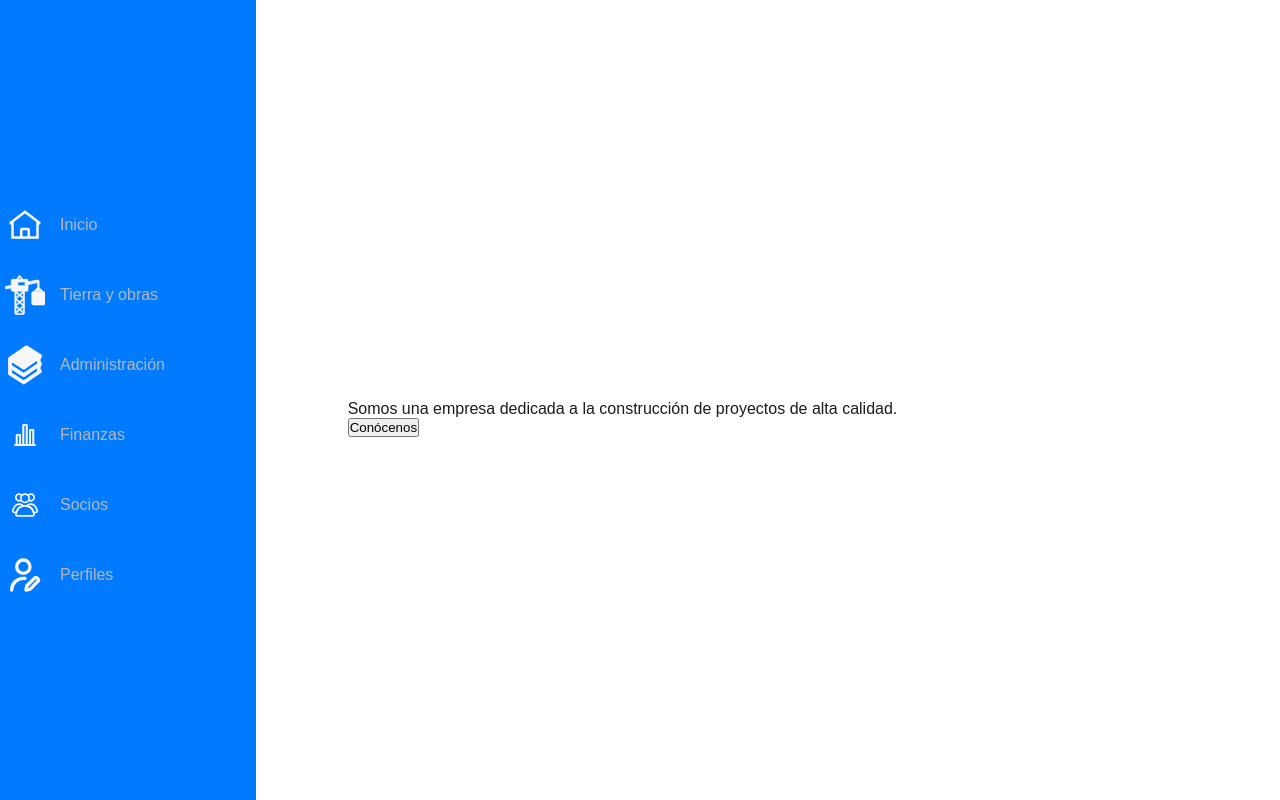
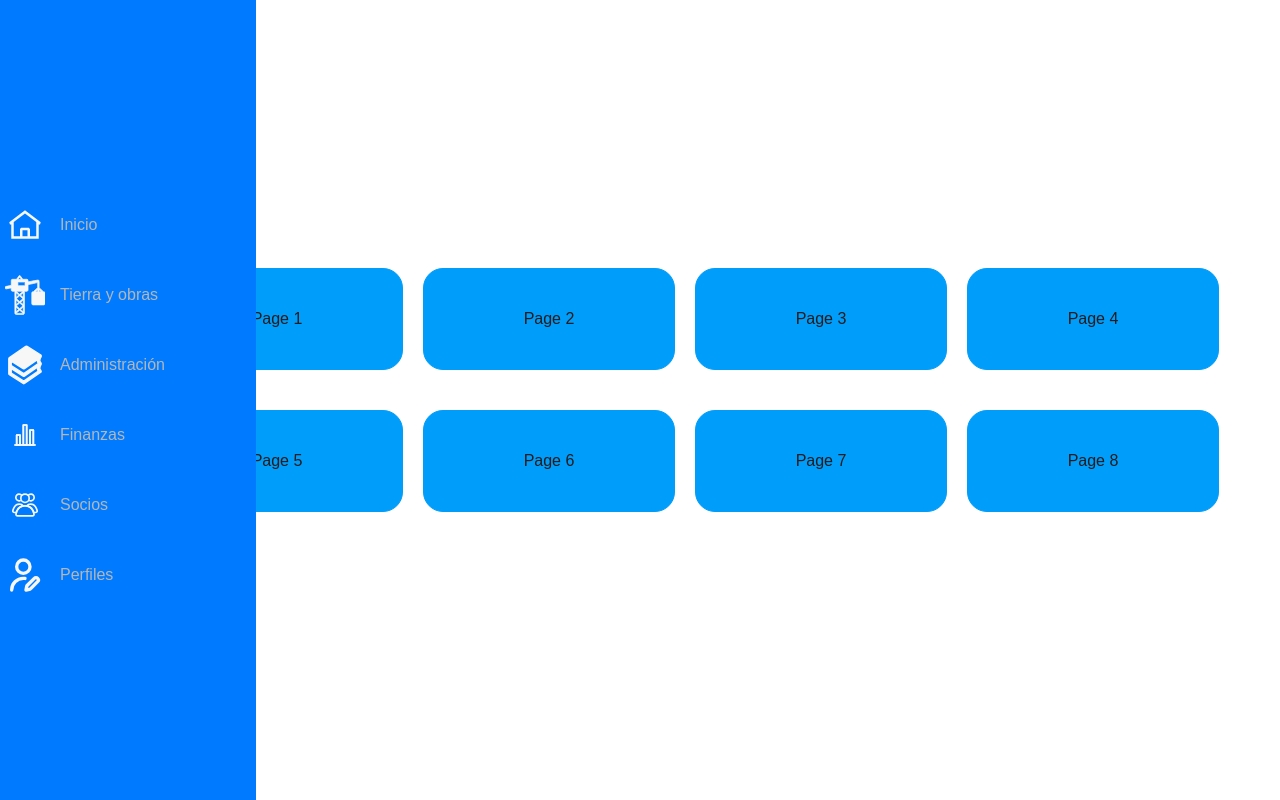
Before and after one commit to TKN05/coopteba2, a React (Create React App) app: page / in a window 1280 px wide. Built offline with nearby package versions, Linux system fonts and the light colour scheme.

Commit message:
pages subproyectos

```diff
--- a/src/App.css
+++ b/src/App.css
@@ -153,3 +153,68 @@ select {
   border-color: #009efa;
   margin-bottom: 20px;
 } */
+
+/* src/App.css */
+
+/* Estilos generales de la aplicación */
+
+.app-container {
+  display: flex;
+  flex-direction: column;
+  min-height: 100vh;
+}
+
+.main-content {
+  flex: 1;
+  display: flex;
+  justify-content: center;
+  align-items: center;
+}
+
+/* src/App.css */
+
+/* Estilos generales de la aplicación */
+
+.app-container {
+  display: flex;
+  flex-direction: column;
+  min-height: 100vh;
+}
+
+.main-content {
+  flex: 1;
+  display: flex;
+  justify-content: center;
+  align-items: center;
+}
+
+/* Estilos para la disposición de las cajas (boxes) */
+
+.boxes-container {
+  display: flex;
+  flex-wrap: wrap;
+  justify-content: center;
+  align-items: center;
+  gap: 20px; /* Espacio entre las cajas */
+  padding: 20px;
+  width: 100%; /* Ancho suficiente para 4 cajas de 100px + 3 espacios de gap */
+  margin: auto; /* Centra el contenedor */
+}
+
+.box {
+  width: 250px; /* Ancho de la caja */
+  height: 100px; /* Alto de la caja */
+  border-radius: 20px;
+  display: flex;
+  justify-content: center;
+  align-items: center;
+  background-color: #009efa;
+  border: 1px solid #009efa;
+  cursor: pointer;
+  transition: background-color 0.3s;
+  margin-bottom: 20px; /* Espacio inferior para separar las filas */
+}
+
+.box:hover {
+  background-color: #0075fa;
+}
--- a/src/App.js
+++ b/src/App.js
@@ -1,20 +1,32 @@
+// src/App.js
 import React from 'react';
 import { BrowserRouter as Router, Route, Routes } from 'react-router-dom';
 import Home from './pages/Home';
 import Proyectos from './pages/Proyectos';
 import SociosPage from './pages/SociosPage';
+ import Page1 from './pages/Proyectos';
+ import Page2 from './pages/Proyectos';
+ import Page3 from './pages/Proyectos';
+ import Page4 from './pages/Proyectos';
+ import Page5 from './pages/Proyectos';
+ import Page6 from './pages/Proyectos';
 import './App.css'; // Asegúrate de tener tu archivo CSS para estilos
 
 function App() {
   return (
     <Router>
       <div className="app-container">
-        {/* Contenido principal */}
         <main className="main-content">
           <Routes>
             <Route exact path="/" element={<Home />} />
             <Route path="/proyectos" element={<Proyectos />} />
             <Route path="/SociosPage" element={<SociosPage />} />
+            <Route path="/proyectos" element={<Page1 />} />
+            <Route path="/proyectos" element={<Page2 />} />
+            <Route path="/proyectos" element={<Page3 />} />
+            <Route path="/proyectos" element={<Page4 />} />
+            <Route path="/proyectos" element={<Page5 />} />
+            <Route path="/proyectos" element={<Page6 />} />
           </Routes>
         </main>
       </div>
--- a/src/pages/Home.js
+++ b/src/pages/Home.js
@@ -1,14 +1,29 @@
+// src/pages/Home.js
 import React from 'react';
-import '../App.css'; // Asegúrate de tener tu archivo CSS para estilos
-import Nav from '../components/Nav'; // Importamos el componente Nav
+import { useNavigate } from 'react-router-dom';
+import Nav from '../components/Nav'; // Importa el componente Nav
+import '../App.css'; // Importa el archivo CSS de estilos si es necesario
 
 function Home() {
+  const navigate = useNavigate();
+
+  const handleRedirect = (path) => {
+    navigate(path);
+  };
+
   return (
     <div>
-      <h1>Bienvenido a Constructora Esteban Quito</h1>
-      <p>Somos una empresa dedicada a la construcción de proyectos de alta calidad.</p>
-      <Nav />
-      <button>Conócenos</button>
+      <Nav /> {/* Aquí se añade el componente Nav */}
+      <div className="boxes-container">
+        <div className="box" onClick={() => handleRedirect('/page1')}>Page 1</div>
+        <div className="box" onClick={() => handleRedirect('/page2')}>Page 2</div>
+        <div className="box" onClick={() => handleRedirect('/page3')}>Page 3</div>
+        <div className="box" onClick={() => handleRedirect('/page4')}>Page 4</div>
+        <div className="box" onClick={() => handleRedirect('/page5')}>Page 5</div>
+        <div className="box" onClick={() => handleRedirect('/page6')}>Page 6</div>
+        <div className="box" onClick={() => handleRedirect('/page7')}>Page 7</div>
+        <div className="box" onClick={() => handleRedirect('/page8')}>Page 8</div>
+      </div>
     </div>
   );
 }
--- a/src/pages/SociosPage.js
+++ b/src/pages/SociosPage.js
@@ -1,50 +1,81 @@
 import React, { useState } from 'react';
 import '../App.css'; // Importa el archivo CSS de estilos si es necesario
 import Nav from '../components/Nav';
+
 function SociosPage() {
   const [busqueda, setBusqueda] = useState('');
-
-  // Definir los nombres de los campos que quieres mostrar
-  const camposSocio = ['numero', 'nombre', 'apellido', 'dni', 'telefono', 'miembrosGrupo'];
-
-  // Datos de ejemplo (puedes cargarlos desde una API o donde sea necesario)
-  const sociosData = [
+  const [socios, setSocios] = useState([
     { numero: 1, nombre: 'Juan', apellido: 'Perez', dni: '12345678', telefono: '123456789', miembrosGrupo: 3 },
     { numero: 2, nombre: 'María', apellido: 'García', dni: '87654321', telefono: '987654321', miembrosGrupo: 2 },
     // Agrega más objetos según sea necesario
-  ];
+  ]);
+  const [nuevoSocio, setNuevoSocio] = useState({ numero: '', nombre: '', apellido: '', dni: '', telefono: '', miembrosGrupo: '' });
+  const [mostrarFormulario, setMostrarFormulario] = useState(false);
+  const [socioSeleccionado, setSocioSeleccionado] = useState(null);
+  const [mostrarOpciones, setMostrarOpciones] = useState(false);
 
-  // Filtrar datos según el término de búsqueda
+  const camposSocio = ['numero', 'nombre', 'apellido', 'dni', 'telefono', 'miembrosGrupo'];
+
+  const handleBuscar = (e) => {
+    setBusqueda(e.target.value);
+  };
+
   const filtrarSocios = (socio) => {
     return camposSocio.some((campo) =>
       socio[campo].toString().toLowerCase().includes(busqueda.toLowerCase())
     );
   };
 
-  const sociosFiltrados = sociosData.filter(filtrarSocios);
+  const sociosFiltrados = socios.filter(filtrarSocios);
+
+  const handleSeleccionarSocio = (socio) => {
+    setSocioSeleccionado(socio);
+    setMostrarOpciones(true);
+  };
+
+  const handleModificar = () => {
+    if (socioSeleccionado) {
+      console.log('Modificar', socioSeleccionado);
+      // Aquí puedes agregar la lógica para modificar el socio
+    }
+    setMostrarOpciones(false);
+  };
+
+  const handleEliminar = () => {
+    if (socioSeleccionado) {
+      setSocios(socios.filter(s => s !== socioSeleccionado));
+      console.log('Eliminar', socioSeleccionado);
+    }
+    setMostrarOpciones(false);
+  };
+
+  const handleAgregarSocio = () => {
+    setSocios([...socios, { ...nuevoSocio, numero: socios.length + 1 }]);
+    setNuevoSocio({ numero: '', nombre: '', apellido: '', dni: '', telefono: '', miembrosGrupo: '' });
+    setMostrarFormulario(false);
+  };
 
   return (
-
     <div className="table-container">
       <h2>Campos de Socio</h2>
       <input
         type="text"
         placeholder="Buscar socio..."
         value={busqueda}
-        onChange={(e) => setBusqueda(e.target.value)}
+        onChange={handleBuscar}
       />
       <table className="table">
-      <Nav />
+        <Nav />
         <thead>
           <tr>
             {camposSocio.map((campo, index) => (
-              <th key={index}>{campo}</th>
+              <th key={index}>{campo.toUpperCase()}</th>
             ))}
           </tr>
         </thead>
         <tbody>
           {sociosFiltrados.map((socio, index) => (
-            <tr key={index}>
+            <tr key={index} onClick={() => handleSeleccionarSocio(socio)}>
               {camposSocio.map((campo) => (
                 <td key={campo}>{socio[campo]}</td>
               ))}
@@ -52,6 +83,34 @@ function SociosPage() {
           ))}
         </tbody>
       </table>
+
+      <button onClick={() => setMostrarFormulario(true)}>Agregar Socio</button>
+
+      {mostrarFormulario && (
+        <div className="formulario-container">
+          <h3>Agregar Nuevo Socio</h3>
+          {camposSocio.map((campo) => (
+            <div key={campo}>
+              <label>{campo.toUpperCase()}:</label>
+              <input
+                type="text"
+                value={nuevoSocio[campo]}
+                onChange={(e) => setNuevoSocio({ ...nuevoSocio, [campo]: e.target.value })}
+              />
+            </div>
+          ))}
+          <button onClick={handleAgregarSocio}>Guardar</button>
+          <button onClick={() => setMostrarFormulario(false)}>Cancelar</button>
+        </div>
+      )}
+
+      {mostrarOpciones && (
+        <div className="opciones-container">
+          <h3>Opciones para {socioSeleccionado.nombre} {socioSeleccionado.apellido}</h3>
+          <button onClick={handleModificar}>Modificar</button>
+          <button onClick={handleEliminar}>Eliminar</button>
+        </div>
+      )}
     </div>
   );
 }
```
Also changed, not shown: src/pages/MapPage.js (deleted, +0 -13 lines).
